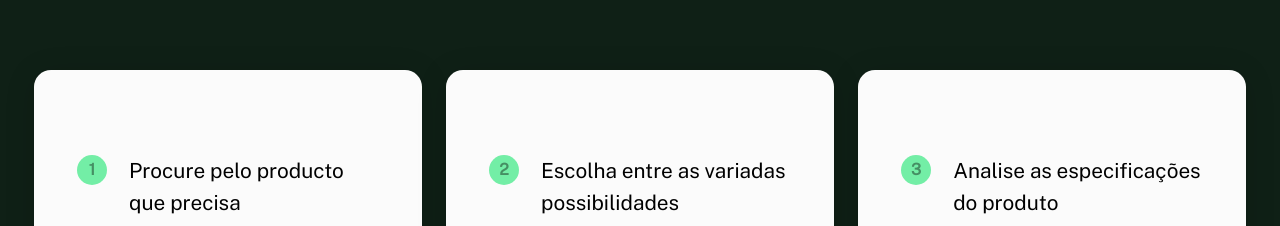
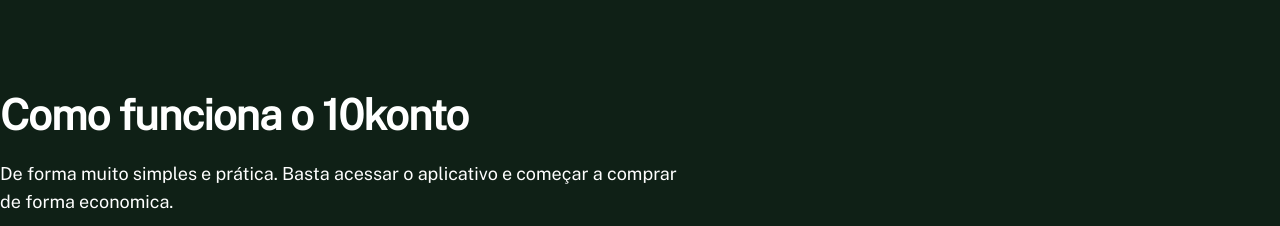
Before and after one commit to TyperGuy/10konto-landing-page, a Next.js app: page / in a window 1280 px wide. Shown: the part 712-938 px from the top of the page. Built offline with nearby package versions, Linux system fonts and the light colour scheme.

Commit message:
add tituto wip: review scroll animation

```diff
--- a/src/components/Features/index.tsx
+++ b/src/components/Features/index.tsx
@@ -16,6 +16,9 @@
   FeaturesItemTitle,
   FeaturesList,
   FeaturesContentContainer,
+  FeaturesTitle,
+  FeaturesText,
+  FeaturesTextContainer,
 } from './styles';
 
 import React from 'react';
@@ -106,19 +109,22 @@
   return (
     <FeaturesContainer>
       <FeaturesContentContainer>
-        {/*<FeaturesList id='beneficios'>
-          {data.map((item) => (
-            <FeaturesItem key={item.title}>
-              <FeaturesItemIconContainer>{item.icon}</FeaturesItemIconContainer>
-              <div>
-                <FeaturesItemTitle>{item.title}</FeaturesItemTitle>
-                <FeaturesItemDescription>
-                  {item.description}
-                </FeaturesItemDescription>
-              </div>
-            </FeaturesItem>
-          ))}
-        </FeaturesList> */}
+        <FeaturesTextContainer>
+          <FeaturesTitle
+            data-aos='fade-up'
+            data-aos-anchor-placement='top-bottom'
+          >
+            Como funciona o 10konto
+          </FeaturesTitle>
+          <FeaturesText
+            data-aos='fade-up'
+            data-aos-anchor-placement='top-bottom'
+          >
+            De forma muito simples e prática. Basta acessar o aplicativo e
+            começar a comprar de forma economica.
+          </FeaturesText>
+        </FeaturesTextContainer>
+
         {!isMobile && (
           <FeatureIlustrationList id='funcionamento'>
             {cardsItem}
--- a/src/components/Features/styles.ts
+++ b/src/components/Features/styles.ts
@@ -20,6 +20,35 @@
   justify-content: center;
 
   ${CONTENT_MAX_WIDTH}
+`;
+
+export const FeaturesTextContainer = styled.div`
+  width: 100%;
+  display: flex;
+  align-items: flex-start;
+  justify-content: flex-start;
+  flex-direction: column;
+  margin-bottom: 101px;
+`;
+
+export const FeaturesTitle = styled.h1`
+  color: #fff;
+  font-family: 'Public Sans';
+  font-size: 42px;
+  font-style: normal;
+  font-weight: 600;
+  line-height: 90px;
+  letter-spacing: -0.84px;
+`;
+
+export const FeaturesText = styled.p`
+  color: #fff;
+  font-family: 'Public Sans';
+  font-size: 18px;
+  font-style: normal;
+  font-weight: 400;
+  line-height: 28px;
+  max-width: 686px;
 `;
 
 export const FeaturesList = styled.ul`
--- a/src/components/Reviews/index.tsx
+++ b/src/components/Reviews/index.tsx
@@ -24,6 +24,7 @@
   const [scrollPosition, setScrollPosition] = useState(0);
   const reviewsList = useRef<HTMLUListElement | null>(null);
   const { width } = useWindowSize();
+  const prevScrollY = useRef(0);
 
   const isMobile = width <= 906;
 
@@ -93,6 +94,34 @@
     <ReviewItem key={item.id} data={item} />
   ));
 
+  useEffect(() => {
+    const handleScroll = () => {
+      const currentScrollY = window.scrollY;
+
+      if (currentScrollY > prevScrollY.current) {
+        // console.log('Scrolled down', currentScrollY);
+        if (currentScrollY >= 2026 && currentScrollY < 2645) {
+          handleNext();
+          handleNext();
+        }
+      } else {
+        // console.log('Scrolled up', currentScrollY);
+        if (currentScrollY >= 2026 && currentScrollY < 2645) {
+          handlePrev();
+          handlePrev();
+        }
+      }
+
+      prevScrollY.current = currentScrollY;
+    };
+
+    window.addEventListener('scroll', handleScroll);
+
+    return () => {
+      window.removeEventListener('scroll', handleScroll);
+    };
+  }, []);
+
   return (
     <ReviewsContainer
       id='opinioes'
```
